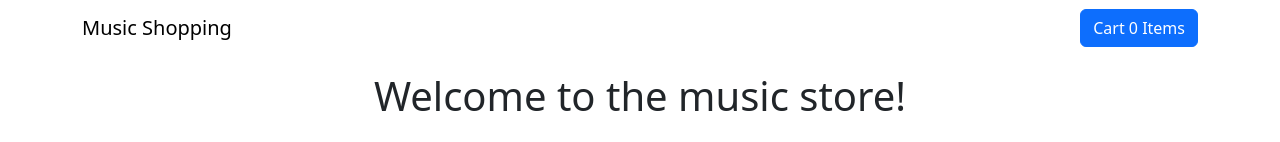
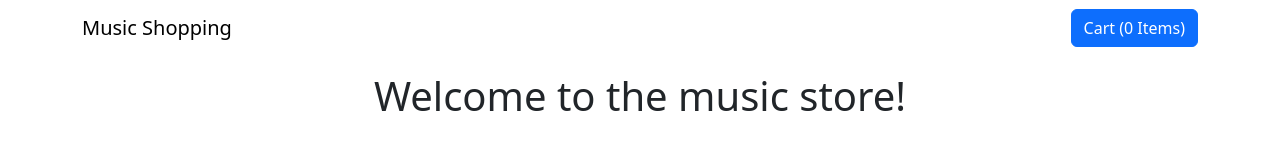
Before and after one commit to wiggnash/react-music-store, a React (Create React App) app: page / in a window 1280 px wide. Shown: the top 142 px of the page. Built offline with nearby package versions, Linux system fonts and the light colour scheme.

Commit message:
add items to the cart

```diff
--- a/src/components/Navbar.js
+++ b/src/components/Navbar.js
@@ -1,17 +1,22 @@
 import {Button, Container, Navbar, Modal} from 'react-bootstrap';
-import { useState } from 'react';
+import { useState, useContext } from 'react';
+import { CartContext } from '../CartContext';
+
 function NavbarComponent(){
+    const cart = useContext(CartContext);
+
     const [show, setshow] = useState(false);
     const handleClose = () => setshow(false); // when the hide event happens we will hide the modal
     const handleShow = () => setshow(true);
 
+    const productsCount = cart.items.reduce((sum,product) => sum + product.quantity,0);
     return(
     <div>
     <Navbar expand="sm">
         <Navbar.Brand href='/'>Music Shopping</Navbar.Brand>
         <Navbar.Toggle/>
         <Navbar.Collapse className="justify-content-end">
-            <Button onClick={handleShow}>Cart 0 Items</Button>
+            <Button onClick={handleShow}>Cart ({productsCount} Items)</Button>
         </Navbar.Collapse>
     </Navbar>
     <Modal show={show} onHide={handleClose}>
@@ -19,7 +24,19 @@ function NavbarComponent(){
             <Modal.Title>Shopping Cart</Modal.Title>
         </Modal.Header>
         <Modal.Body>
-            <h1>This is the modal body</h1>
+            {productsCount > 0 ?
+            <div>
+                <p>Items in your cart</p>
+                {cart.items.map((currentProduct,index) => (
+                    <h1>{currentProduct.id}</h1>
+                ))}
+                <h1>Total : {cart.getTotalCost()}</h1>
+                <Button variant='success'>Purchase Items</Button>
+            </div>
+            :
+            <h1>This is no items in your cart</h1>
+            }
+
         </Modal.Body>
     </Modal>
     </div>
```
